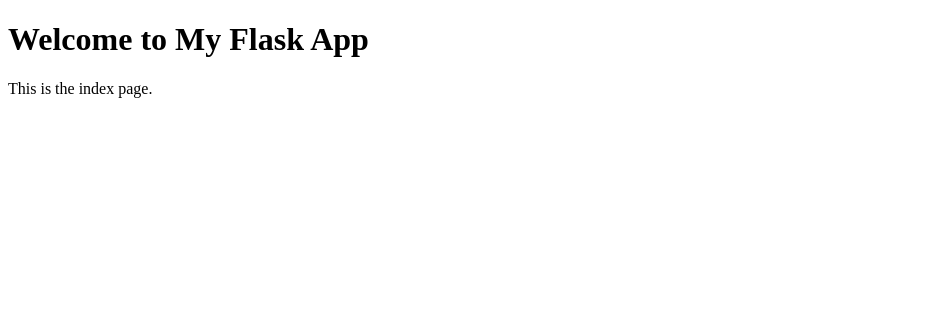
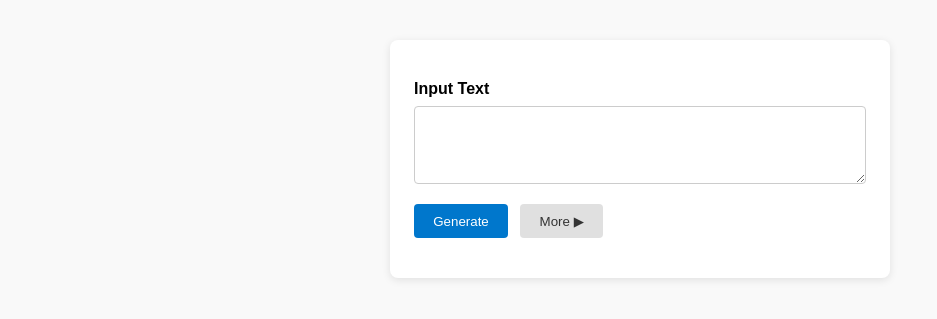
Before and after one commit to Andre1408223223/GptSovits-front-end, a Flask app: page / in a window 1280 px wide. Shown: the top 319 px of the page, without its empty margins (0-937 px from the left). Run offline with Flask 3, Linux system fonts and the light colour scheme.

Commit message:
basic fornt end setup

```diff
--- a/app.py
+++ b/app.py
@@ -1,4 +1,9 @@
-from flask import Flask, render_template
+from flask import Flask, request, jsonify,render_template
+import os
+from werkzeug.utils import secure_filename
+
+tts_dir = os.path.join(os.getcwd(), 'tts_outputs')
+os.makedirs(tts_dir, exist_ok=True)
 
 app = Flask(__name__)
 
@@ -6,5 +11,43 @@ app = Flask(__name__)
 def index():
     return render_template('index.html')
 
+@app.route('/inference', methods=['POST'])
+def inference():
+    # Parse form fields
+    text = request.form.get('text')
+    refer_wav = request.files.get('refer_wav_path')
+    prompt_text = request.form.get('prompt_text')
+    prompt_lang = request.form.get('prompt_language', 'eng')
+    text_lang = request.form.get('text_language', 'eng')
+    model = request.form.get('model', 'Hu Tao')
+    cut_punc = request.form.get('cut_punc', None)
+    top_k = int(request.form.get('top_k', 0))
+    top_p = float(request.form.get('top_p', 1.0))
+    temperature = float(request.form.get('temperature', 1.0))
+    speed = float(request.form.get('speed', 1.0))
+    sample_steps = int(request.form.get('sample_steps', 32))
+    if_sr = request.form.get('if_sr') == 'true'
+    output_file = request.form.get('output_file', 'output.wav')
+
+    # Save reference audio if provided
+    ref_path = None
+    if refer_wav:
+        filename = secure_filename(refer_wav.filename)
+        ref_path = os.path.join(tts_dir, filename)
+        refer_wav.save(ref_path)
+
+    # Placeholder for actual GPT-SoVITS call
+    # generate_audio(reference=ref_path, text=text, ... other params ...)
+    # For demonstration, we simply touch the output file
+    out_path = os.path.join(tts_dir, secure_filename(output_file))
+    with open(out_path, 'wb') as f:
+        f.write(b'')  # Replace with real audio bytes
+
+    # Return JSON with success message and download URL
+    return jsonify({
+        'message': 'Inference completed',
+        'download_url': f'/download/{os.path.basename(out_path)}'
+    }), 200
+
 if __name__ == '__main__':
     app.run(debug=True)
--- a/templates/index.html
+++ b/templates/index.html
@@ -2,10 +2,133 @@
 <html lang="en">
   <head>
     <meta charset="UTF-8" />
-    <title>Home Page</title>
+    <title>GPT-SoVITS Inference</title>
+    <style>
+      * {
+        box-sizing: border-box;
+      }
+      body {
+        font-family: Arial, sans-serif;
+        background: #f9f9f9;
+        padding: 2rem;
+        display: flex;
+        justify-content: center;
+      }
+      .form-container {
+        background: #fff;
+        padding: 1.5rem;
+        border-radius: 8px;
+        box-shadow: 0 2px 8px rgba(0, 0, 0, 0.1);
+        width: 100%;
+        max-width: 500px;
+      }
+      label {
+        display: block;
+        margin-top: 1rem;
+        font-weight: bold;
+      }
+      textarea,
+      input,
+      select {
+        width: 100%;
+        padding: 0.5rem;
+        margin-top: 0.5rem;
+        border: 1px solid #ccc;
+        border-radius: 4px;
+      }
+      button {
+        margin-top: 1rem;
+        padding: 0.6rem 1.2rem;
+        border: none;
+        border-radius: 4px;
+        cursor: pointer;
+      }
+      .btn-primary {
+        background: #0077cc;
+        color: #fff;
+      }
+      .btn-secondary {
+        background: #e0e0e0;
+        color: #333;
+        margin-left: 0.5rem;
+      }
+      .settings {
+        display: none;
+        margin-top: 1rem;
+        padding-top: 1rem;
+        border-top: 1px solid #ddd;
+      }
+      .feedback {
+        margin-top: 1rem;
+        font-size: 0.9rem;
+        color: #0077cc;
+      }
+    </style>
   </head>
   <body>
-    <h1>Welcome to My Flask App</h1>
-    <p>This is the index page.</p>
+    <div class="form-container">
+      <form id="inferenceForm" enctype="multipart/form-data">
+        <label for="text">Input Text</label>
+        <textarea id="text" name="text" rows="4" required></textarea>
+
+        <div>
+          <button type="submit" id="sendBtn" class="btn-primary">
+            Generate
+          </button>
+          <button type="button" id="toggleSettings" class="btn-secondary">
+            More ▶
+          </button>
+        </div>
+
+        <div class="settings" id="settingsPanel">
+          <label for="refer_wav_path">Reference Audio</label>
+          <input
+            type="file"
+            id="refer_wav_path"
+            name="refer_wav_path"
+            accept="audio/*"
+          />
+          <!-- additional settings... -->
+        </div>
+
+        <div class="feedback" id="feedback"></div>
+      </form>
+    </div>
+
+    <script>
+      // Toggle advanced settings
+      document
+        .getElementById("toggleSettings")
+        .addEventListener("click", () => {
+          const panel = document.getElementById("settingsPanel");
+          const btn = document.getElementById("toggleSettings");
+          const visible = panel.style.display === "block";
+          panel.style.display = visible ? "none" : "block";
+          btn.textContent = visible ? "More ▶" : "Less ◀";
+        });
+
+      // Handle form submission via Fetch to Flask backend
+      document
+        .getElementById("inferenceForm")
+        .addEventListener("submit", async (e) => {
+          e.preventDefault();
+          const form = document.getElementById("inferenceForm");
+          const formData = new FormData(form);
+
+          try {
+            const response = await fetch("/inference", {
+              method: "POST",
+              body: formData,
+            });
+            if (!response.ok) throw new Error("Network response was not ok");
+            const data = await response.json();
+            document.getElementById("feedback").textContent =
+              "Success: " + (data.message || "Audio generated");
+          } catch (err) {
+            document.getElementById("feedback").textContent =
+              "Error: " + err.message;
+          }
+        });
+    </script>
   </body>
 </html>
```
